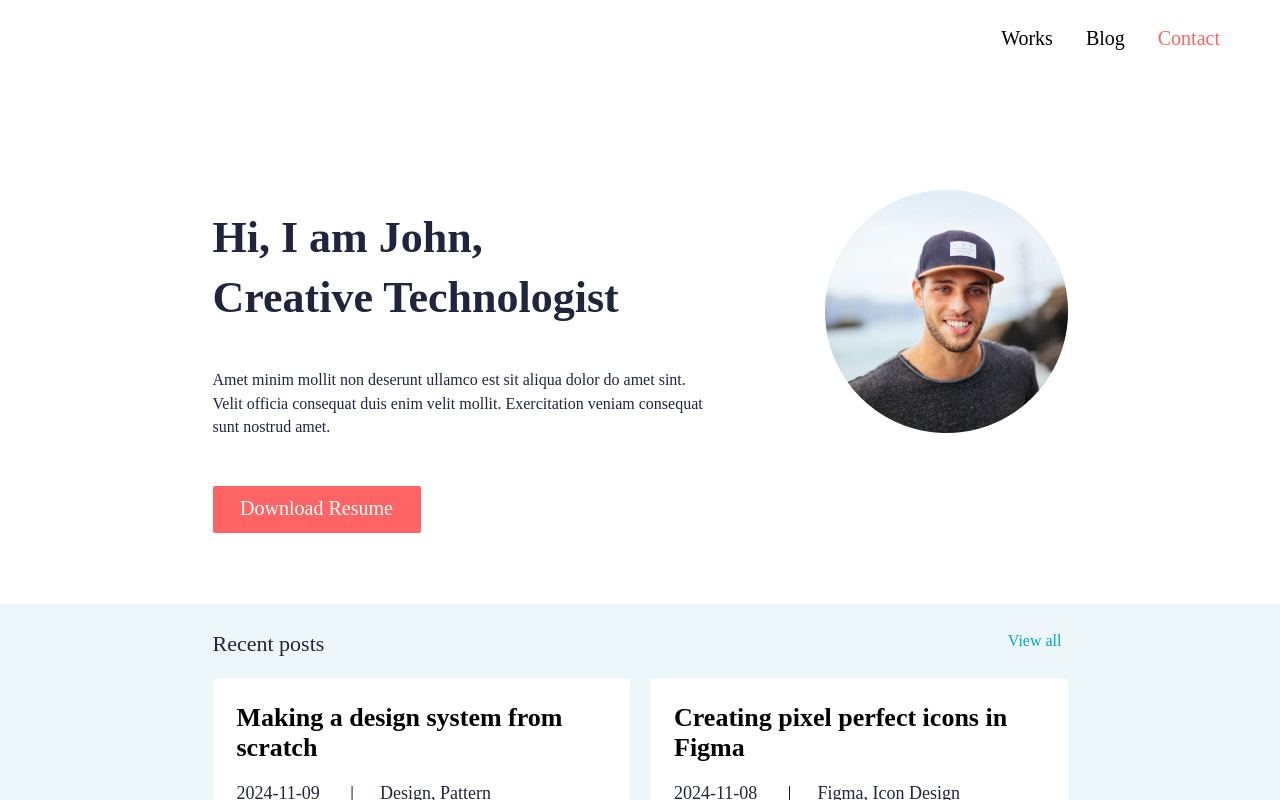
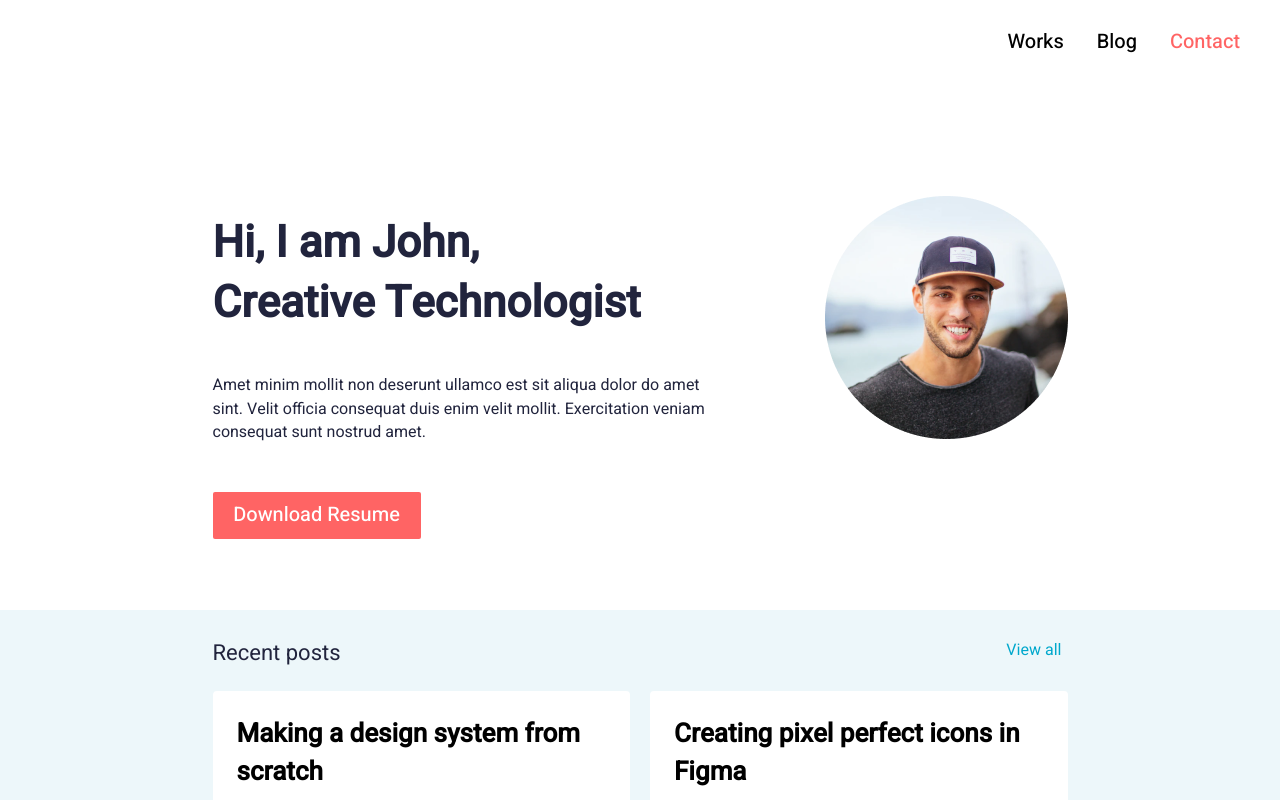
Before and after one commit to zakhar1996/Portfolio-UI-WEB, a React (Create React App) app: page / in a window 1280 px wide. Shown: the top 800 px of the page. Built offline with nearby package versions, Linux system fonts and the light colour scheme.

Commit message:
Опис ваших змін

```diff
--- a/package.json
+++ b/package.json
@@ -18,9 +18,10 @@
   "scripts": {
     "start": "react-scripts start",
     "build": "react-scripts build",
-    "deploy": "gh-pages -d build",
     "test": "react-scripts test",
-    "eject": "react-scripts eject"
+    "eject": "react-scripts eject",
+    "predeploy": "npm run build",
+    "deploy": "gh-pages -d build"
   },
   "eslintConfig": {
     "extends": [
--- /dev/null
+++ b/src/App.css
@@ -0,0 +1 @@
+@import url('https://fonts.googleapis.com/css2?family=Heebo:wght@400;500&display=swap');
--- a/src/App.js
+++ b/src/App.js
@@ -8,6 +8,8 @@ import NavigationMenu from './components/Header/NavigationMenu';
 import WorkPage from './work/WorkPage';
 import WorkDetail from './work/WorkDetail';
 import Footer from './components/Footer/Footer';
+import './App.css';
+
 
 
 const App = () => {
--- a/src/components/Header/NavigationMenu.css
+++ b/src/components/Header/NavigationMenu.css
@@ -2,13 +2,22 @@
   /* width: 100%;     */
   margin-top: 27px;
   display: flex;
+  justify-content: center;
+  /* max-width: 1000px; */
+  padding: 0 20px;
+}
+
+.header-nav__wrapper2{
+  display: flex;
   justify-content: flex-end;
   max-width: 1200px;
-  padding: 0 20px;
+  width: 100%;
 }
 
 .header-nav {
   position: relative;
+
+
 }
 
 /* Бургер-меню */
--- a/src/components/Header/NavigationMenu.jsx
+++ b/src/components/Header/NavigationMenu.jsx
@@ -10,7 +10,8 @@ const NavigationMenu = () => {
   };
 
   return (
-    <div className="header-nav__wrapper">
+  <div className="header-nav__wrapper">
+    <div className="header-nav__wrapper2">
       <nav className="header-nav">
         {/* Бургер-меню */}
         <button className="burger-menu" onClick={toggleMenu}>
@@ -39,6 +40,7 @@ const NavigationMenu = () => {
         </ul>
       </nav>
     </div>
+    </div>
   );
 };
 
```
